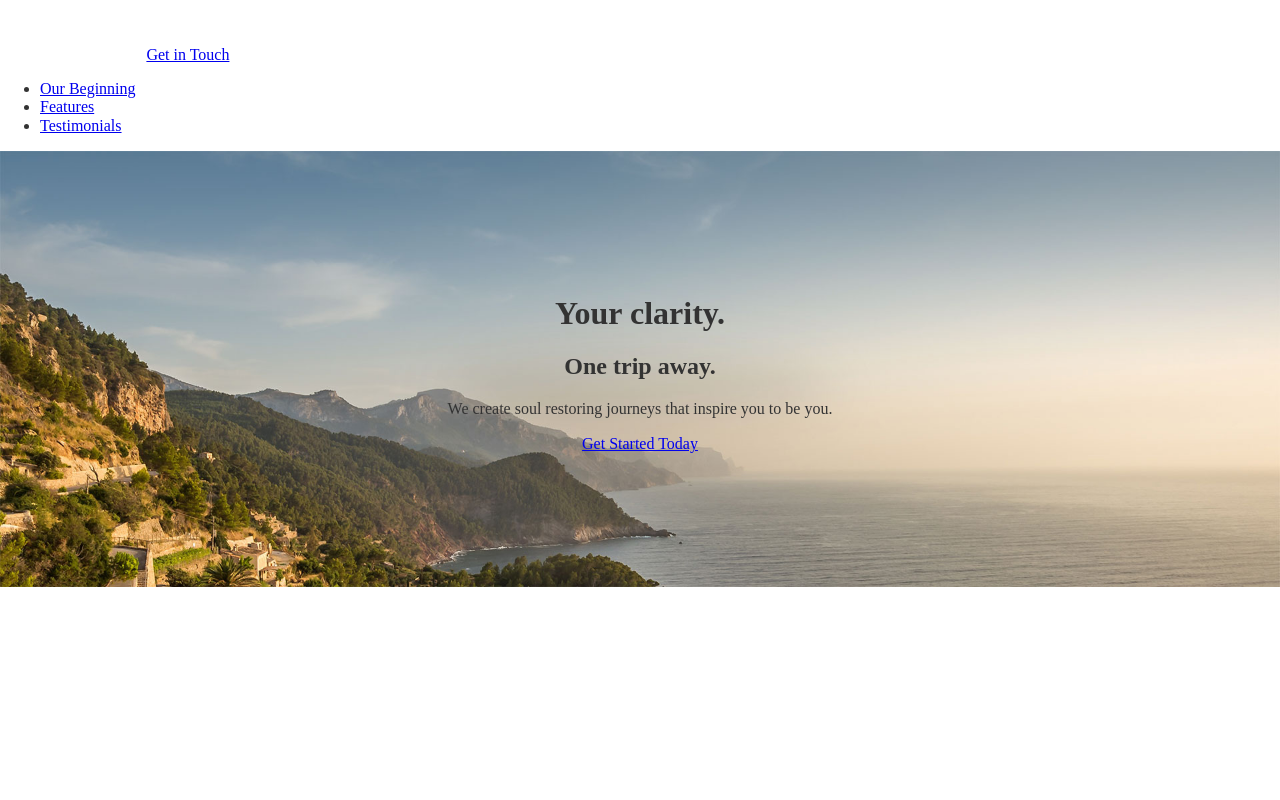
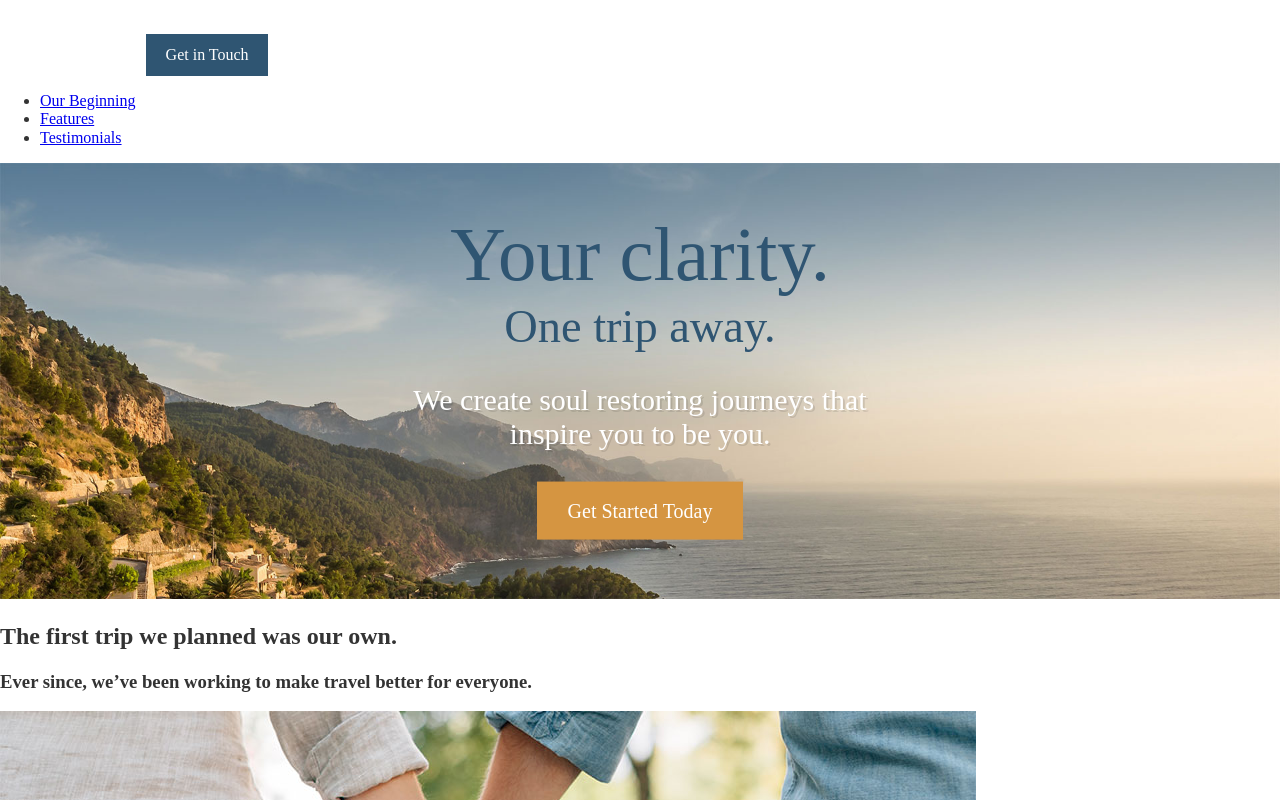
Before and after one commit to amitk2016/mighty-travel, a website: page app/index.html in a window 1280 px wide. Shown: the top 800 px of the page. Drawn offline with Linux system fonts and the light colour scheme.

```diff
--- /dev/null
+++ b/app/assets/styles/base/_variables.css
@@ -0,0 +1,2 @@
+$mainBlue: #2f5572;
+$mainOrange: #d59541;
--- /dev/null
+++ b/app/assets/styles/modules/_btn.css
@@ -0,0 +1,16 @@
+.btn{
+	background-color: $mainBlue;
+	color:#fff;
+	text-decoration: none;
+	padding:0.75rem 1.2rem ;
+	display: inline-block;
+
+	&--orange{
+		background-color: $mainOrange;
+	}
+
+	&--large{
+		font-size: 1.25rem;
+		padding: 1.1rem 1.9rem;
+	}
+}
--- a/app/assets/styles/modules/_large-hero.css
+++ b/app/assets/styles/modules/_large-hero.css
@@ -1,13 +1,33 @@
 .large-hero{
 	position: relative;
-}
 
-.large-hero__text-content{
+	 &__text-content {
 	 	position: absolute;
 		top: 50%;
 		transform: translateY(-50%);
 		left: 0;
 		width: 100%;
 		text-align: center;
-
 	 }
+	 &__title{
+		font-weight:300;
+		color:$mainBlue;
+		font-size: 4.8rem;
+		margin:0;
+	 }
+	 &__subtitle{
+		font-weight:300;
+		color:$mainBlue;
+		font-size:2.9rem;
+		margin:0;
+	 }
+	 &__description{
+		color:#fff;
+		font-size:1.875rem;
+		font-weight:100;
+		text-shadow: 2px 2px 0 rgba(0,0,0,0.1);
+		max-width: 30rem;
+		margin-left: auto;
+		margin-right: auto;
+	 }
+}
--- a/app/assets/styles/styles.css
+++ b/app/assets/styles/styles.css
@@ -1,3 +1,5 @@
 @import "normalize.css";
 @import "base/_global";
+@import "base/_variables";
 @import "modules/_large-hero";
+@import "modules/_btn";
--- a/app/index.html
+++ b/app/index.html
@@ -11,7 +11,7 @@
 <body>
 	<header>
 		<img src="assets/images/icons/clear-view-escapes.svg">
-    <a href="#">Get in Touch</a>
+    <a href="#" class="btn">Get in Touch</a>
     <nav>
       <ul>
         <li><a href="#our-beginning">Our Beginning</a></li>
@@ -24,14 +24,28 @@
   <div class="large-hero">
     <img src="assets/images/hero--large.jpg">
     <div class="large-hero__text-content">
-      <h1>Your clarity.</h1>
-      <h2>One trip away.</h2>
-      <p>We create soul restoring journeys that inspire you to be you.</p>
-      <p><a href="#">Get Started Today</a></p>
+      <h1 class="large-hero__title">Your clarity.</h1>
+      <h2 class="large-hero__subtitle">One trip away.</h2>
+      <p class="large-hero__description">We create soul restoring journeys that inspire you to be you.</p>
+      <p><a href="#" class="btn btn--orange btn--large">Get Started Today</a></p>
     </div>
 
   </div>
 
+  <div id="our-beginning">
+    <h2>The first trip we planned was our own.</h2>
+    <h3>Ever since, we&rsquo;ve been working to make travel better for everyone.</h3>
+    <img src="assets/images/first-trip.jpg" alt="Couple walking down a street.">
+    <img src="assets/images/our-start.jpg" alt="Our founder, Jane Doe">
+    <h2>Here&rsquo;s how we got started&hellip;</h2>
+    <p>Lorem ipsum dolor sit amet, consectetur adipisicing elit, sed do eiusmod tempor incididunt ut labore et dolore magna aliqua. Ut enim ad minim veniam, <a href="#">quis nostrud exercitation</a> ullamco laboris nisi ut aliquip ex ea commodo consequat. Duis aute irure dolor in reprehenderit in voluptate velit esse cillum dolore eu fugiat nulla pariatur. Excepteur sint occaecat cupidatat non proident, sunt in culpa qui officia deserunt mollit anim id est laborum.</p>
+    <p>Duis aute irure dolor in <strong>reprehenderit in</strong> voluptate velit esse cillum dolore eu fugiat nulla pariatur. Excepteur sint occaecat cupidatat non proident, sunt in culpa qui officia deserunt mollit anim id est laborum. Lorem ipsum dolor sit amet, consectetur adipisicing elit, sed do eiusmod tempor incididunt ut labore et dolore magna aliqua.</p>
+    <p>Duis aute irure dolor in reprehenderit in voluptate velit esse cillum dolore eu fugiat nulla pariatur. Excepteur sint occaecat cupidatat non proident, sunt in culpa qui officia deserunt mollit anim id est laborum velit esse cillum <strong>dolore eu fugiat.</strong></p>
+  </div>
 
+
+  <footer>
+    <p>Copyright &copy; 2016 Clear View Escapes. All rights reserved. <a href="#" class="btn btn--orange">Get in Touch</a></p>
+  </footer>
 </body>
 </html>
--- a/app/temp/styles/styles.css
+++ b/app/temp/styles/styles.css
@@ -441,7 +441,7 @@
 	position: relative;
 }
 
-.large-hero__text-content{
+.large-hero__text-content {
   position: absolute;
   top: 50%;
   -webkit-transform: translateY(-50%);
@@ -449,5 +449,45 @@
   left: 0;
   width: 100%;
   text-align: center;
+}
 
+.large-hero__title{
+  font-weight:300;
+  color:#2f5572;
+  font-size: 4.8rem;
+  margin:0;
 }
+
+.large-hero__subtitle{
+  font-weight:300;
+  color:#2f5572;
+  font-size:2.9rem;
+  margin:0;
+}
+
+.large-hero__description{
+  color:#fff;
+  font-size:1.875rem;
+  font-weight:100;
+  text-shadow: 2px 2px 0 rgba(0,0,0,0.1);
+  max-width: 30rem;
+  margin-left: auto;
+  margin-right: auto;
+}
+
+.btn{
+	background-color: #2f5572;
+	color:#fff;
+	text-decoration: none;
+	padding:0.75rem 1.2rem ;
+	display: inline-block;
+}
+
+.btn--orange{
+  background-color: #d59541;
+}
+
+.btn--large{
+  font-size: 1.25rem;
+  padding: 1.1rem 1.9rem;
+}
--- a/package.json
+++ b/package.json
@@ -7,6 +7,7 @@
   },
   "devDependencies": {
     "autoprefixer": "^6.7.7",
+    "browser-sync": "^2.18.8",
     "gulp": "^3.9.1",
     "gulp-postcss": "^6.4.0",
     "gulp-watch": "^4.3.11",
```
Also changed, not shown: gulpfile.js (+18 -3 lines). Lines whose indentation alone changed are shown as unchanged.
